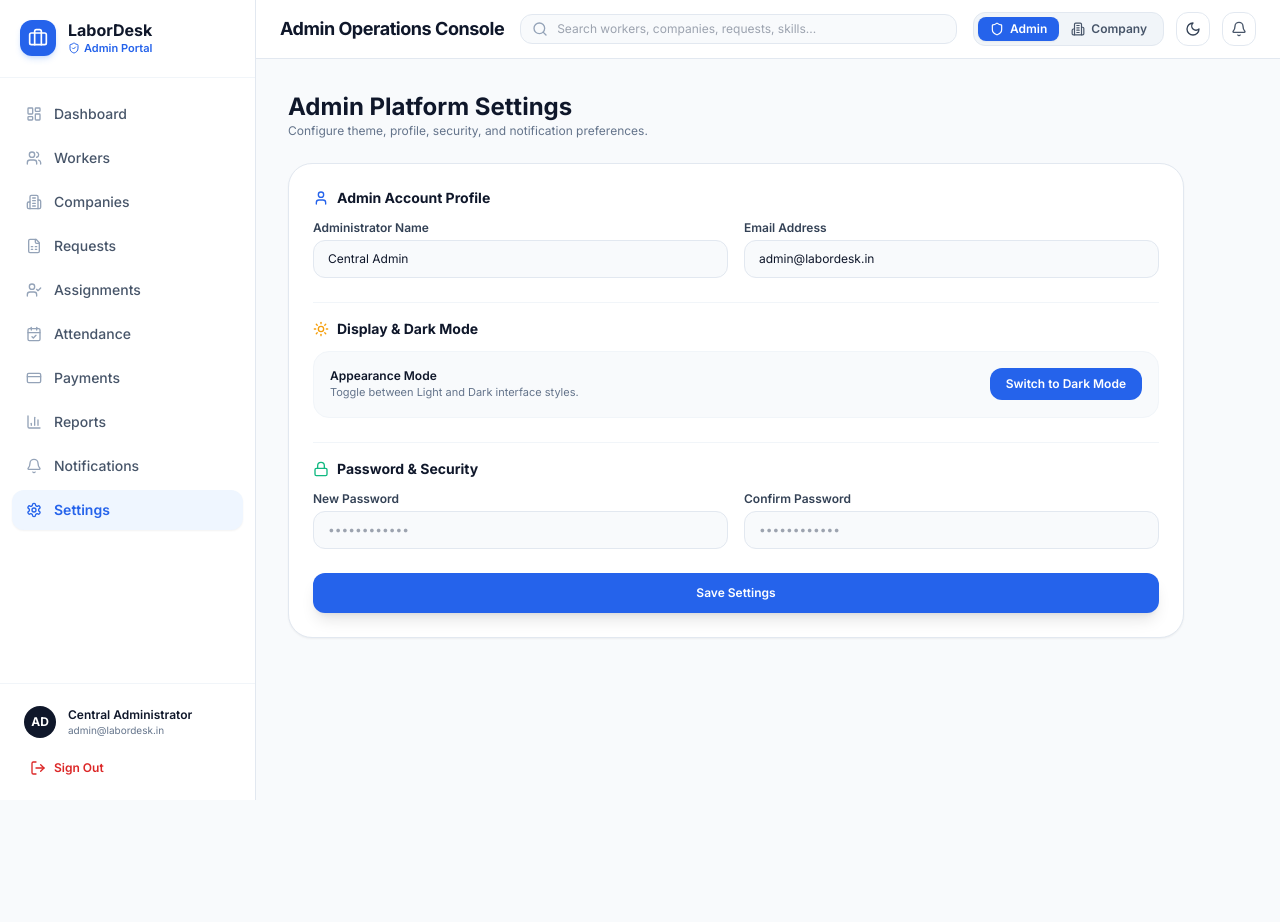
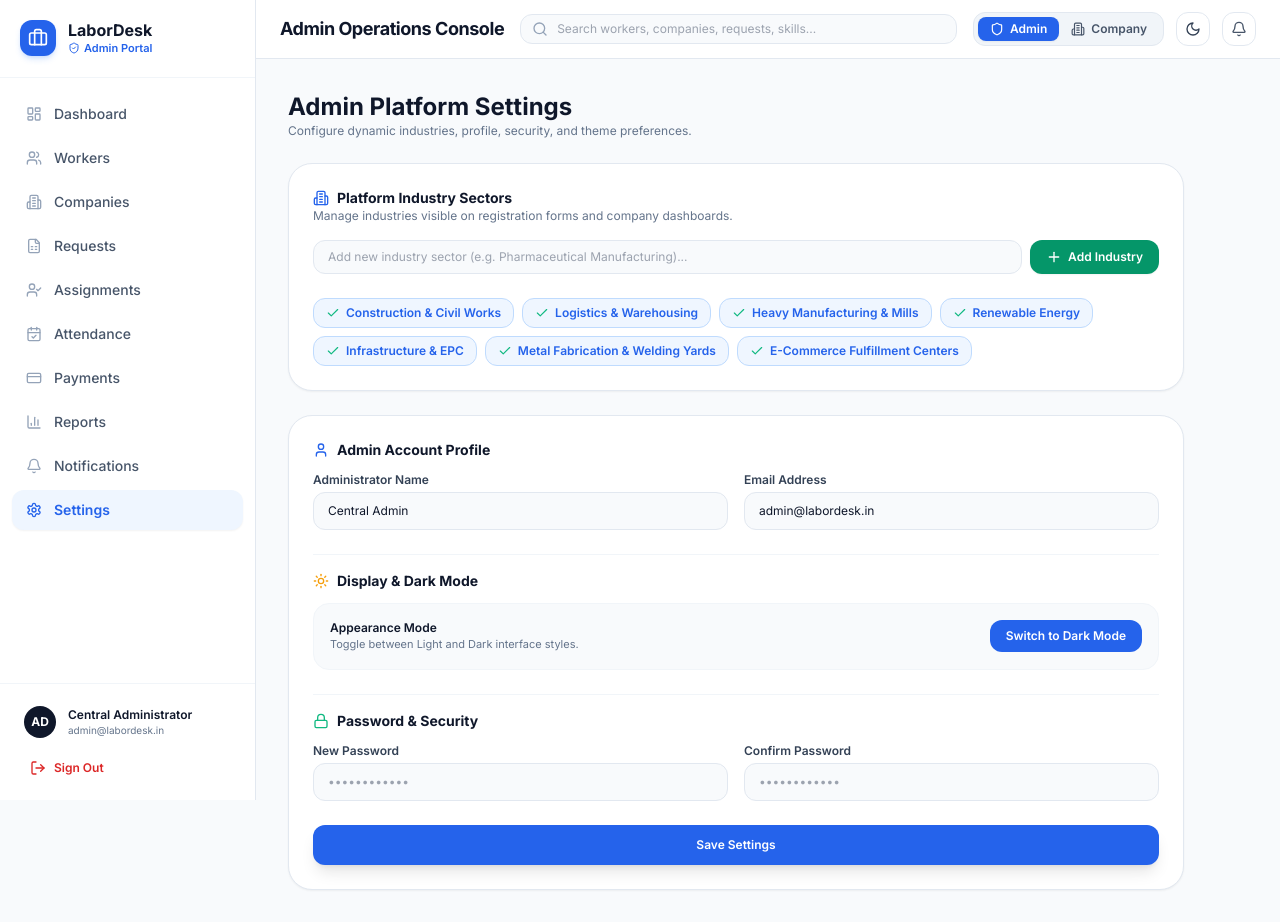
Before and after one commit to Karthik18999/LaborDesk, a Next.js app: page /admin/settings in a window 1280 px wide. Before the commit the page ends 800 px from the top, so only its background shows below. Built offline with nearby package versions, Linux system fonts and the light colour scheme.

Commit message:
dynamic_industries_store_and_admin_manager

```diff
--- a/src/app/admin/settings/page.tsx
+++ b/src/app/admin/settings/page.tsx
@@ -1,11 +1,12 @@
 'use client';
 
-import React from 'react';
+import React, { useState } from 'react';
 import { useApp } from '@/lib/store';
-import { Settings, User, Lock, Sun, Moon, Bell, Globe } from 'lucide-react';
+import { Settings, User, Lock, Sun, Building2, Plus, Check } from 'lucide-react';
 
 export default function AdminSettingsPage() {
-  const { isDarkMode, toggleTheme, addToast } = useApp();
+  const { isDarkMode, toggleTheme, addToast, industries, addIndustry } = useApp();
+  const [newIndustryName, setNewIndustryName] = useState('');
 
   const handleSave = (e: React.FormEvent) => {
     e.preventDefault();
@@ -16,11 +17,60 @@ export default function AdminSettingsPage() {
     });
   };
 
+  const handleAddIndustry = (e: React.FormEvent) => {
+    e.preventDefault();
+    if (!newIndustryName.trim()) return;
+    addIndustry(newIndustryName.trim());
+    setNewIndustryName('');
+  };
+
   return (
     <div className="space-y-6 max-w-4xl">
       <div>
         <h2 className="text-2xl font-bold text-slate-900 dark:text-white">Admin Platform Settings</h2>
-        <p className="text-xs text-slate-500">Configure theme, profile, security, and notification preferences.</p>
+        <p className="text-xs text-slate-500">Configure dynamic industries, profile, security, and theme preferences.</p>
+      </div>
+
+      {/* Dynamic Industry Sector Management */}
+      <div className="bg-white dark:bg-slate-900 border border-slate-200 dark:border-slate-800 rounded-3xl p-6 shadow-sm space-y-4">
+        <div className="flex items-center justify-between">
+          <div>
+            <h3 className="font-bold text-sm text-slate-900 dark:text-white flex items-center gap-2">
+              <Building2 className="w-4 h-4 text-brand-600" /> Platform Industry Sectors
+            </h3>
+            <p className="text-xs text-slate-500">
+              Manage industries visible on registration forms and company dashboards.
+            </p>
+          </div>
+        </div>
+
+        <form onSubmit={handleAddIndustry} className="flex gap-2">
+          <input
+            type="text"
+            value={newIndustryName}
+            onChange={(e) => setNewIndustryName(e.target.value)}
+            placeholder="Add new industry sector (e.g. Pharmaceutical Manufacturing)..."
+            className="flex-1 px-3.5 py-2 text-xs rounded-xl border border-slate-200 dark:border-slate-800 bg-slate-50 dark:bg-slate-800 text-slate-900 dark:text-white"
+          />
+          <button
+            type="submit"
+            className="px-4 py-2 bg-emerald-600 hover:bg-emerald-700 text-white font-semibold text-xs rounded-xl flex items-center gap-1.5 shadow-sm"
+          >
+            <Plus className="w-4 h-4" /> Add Industry
+          </button>
+        </form>
+
+        <div className="flex flex-wrap gap-2 pt-2">
+          {industries.map((ind) => (
+            <span
+              key={ind}
+              className="px-3 py-1.5 rounded-xl bg-brand-50 dark:bg-brand-950/60 text-brand-600 dark:text-brand-400 border border-brand-200 dark:border-brand-900 text-xs font-semibold flex items-center gap-1.5"
+            >
+              <Check className="w-3.5 h-3.5 text-emerald-500" />
+              {ind}
+            </span>
+          ))}
+        </div>
       </div>
 
       <div className="bg-white dark:bg-slate-900 border border-slate-200 dark:border-slate-800 rounded-3xl p-6 shadow-sm space-y-6">
--- a/src/app/register-company/page.tsx
+++ b/src/app/register-company/page.tsx
@@ -2,18 +2,19 @@
 
 import React, { useState } from 'react';
 import { useApp } from '@/lib/store';
-import { Briefcase, Building2, CheckCircle2, ArrowRight } from 'lucide-react';
+import { Briefcase, Building2, ArrowRight, Plus } from 'lucide-react';
 import Link from 'next/link';
 import { useRouter } from 'next/navigation';
 
 export default function RegisterCompanyPage() {
-  const { addCompany, setRole } = useApp();
+  const { industries, addCompany, setRole, addIndustry } = useApp();
   const router = useRouter();
 
   const [formData, setFormData] = useState({
     companyName: '',
     gstNumber: '',
-    industry: 'Construction & Civil Works',
+    industry: industries[0] || 'Construction & Civil Works',
+    customIndustry: '',
     officeAddress: '',
     contactPerson: '',
     phone: '',
@@ -21,12 +22,28 @@ export default function RegisterCompanyPage() {
     subscriptionPlan: 'Pro' as 'Basic' | 'Pro' | 'Enterprise',
   });
 
+  const [showCustomInput, setShowCustomInput] = useState(false);
+
   const handleSubmit = (e: React.FormEvent) => {
     e.preventDefault();
+    let finalIndustry = formData.industry;
+    if (showCustomInput && formData.customIndustry.trim()) {
+      finalIndustry = formData.customIndustry.trim();
+      addIndustry(finalIndustry);
+    }
+
     addCompany({
-      ...formData,
+      companyName: formData.companyName,
+      gstNumber: formData.gstNumber,
+      industry: finalIndustry,
+      officeAddress: formData.officeAddress,
+      contactPerson: formData.contactPerson,
+      phone: formData.phone,
+      email: formData.email,
+      subscriptionPlan: formData.subscriptionPlan,
       status: 'Active',
     });
+
     setRole('company');
     router.push('/company');
   };
@@ -78,17 +95,44 @@ export default function RegisterCompanyPage() {
 
               <div>
                 <label className="block text-xs font-semibold text-slate-700 dark:text-slate-300 mb-1">Industry Sector</label>
-                <select
-                  value={formData.industry}
-                  onChange={(e) => setFormData({ ...formData, industry: e.target.value })}
-                  className="w-full px-3.5 py-2.5 text-xs rounded-xl border border-slate-200 dark:border-slate-800 bg-slate-50 dark:bg-slate-800 text-slate-900 dark:text-white focus:outline-none focus:ring-2 focus:ring-brand-500/40"
-                >
-                  <option>Construction & Civil Works</option>
-                  <option>Logistics & Warehousing</option>
-                  <option>Heavy Manufacturing</option>
-                  <option>Renewable Energy</option>
-                  <option>Infrastructure & EPC</option>
-                </select>
+                {!showCustomInput ? (
+                  <select
+                    value={formData.industry}
+                    onChange={(e) => {
+                      if (e.target.value === 'ADD_NEW') {
+                        setShowCustomInput(true);
+                      } else {
+                        setFormData({ ...formData, industry: e.target.value });
+                      }
+                    }}
+                    className="w-full px-3.5 py-2.5 text-xs rounded-xl border border-slate-200 dark:border-slate-800 bg-slate-50 dark:bg-slate-800 text-slate-900 dark:text-white font-medium"
+                  >
+                    {industries.map((ind) => (
+                      <option key={ind} value={ind}>
+                        {ind}
+                      </option>
+                    ))}
+                    <option value="ADD_NEW">+ Add Custom Industry...</option>
+                  </select>
+                ) : (
+                  <div className="flex gap-2">
+                    <input
+                      required
+                      type="text"
+                      value={formData.customIndustry}
+                      onChange={(e) => setFormData({ ...formData, customIndustry: e.target.value })}
+                      placeholder="Custom Industry Name"
+                      className="flex-1 px-3.5 py-2.5 text-xs rounded-xl border border-brand-500 bg-slate-50 dark:bg-slate-800 text-slate-900 dark:text-white"
+                    />
+                    <button
+                      type="button"
+                      onClick={() => setShowCustomInput(false)}
+                      className="px-2.5 py-2 text-[10px] font-bold bg-slate-200 dark:bg-slate-700 rounded-xl"
+                    >
+                      Cancel
+                    </button>
+                  </div>
+                )}
               </div>
             </div>
 
--- a/src/components/landing/RegisterModal.tsx
+++ b/src/components/landing/RegisterModal.tsx
@@ -2,17 +2,18 @@
 
 import React, { useState } from 'react';
 import { useApp } from '@/lib/store';
-import { X, Building2, CheckCircle2 } from 'lucide-react';
+import { X, Building2, Plus } from 'lucide-react';
 import { useRouter } from 'next/navigation';
 
 export default function RegisterModal({ isOpen, onClose }: { isOpen: boolean; onClose: () => void }) {
-  const { addCompany, setRole, setCurrentCompanyId } = useApp();
+  const { industries, addCompany, setRole, addIndustry } = useApp();
   const router = useRouter();
 
   const [formData, setFormData] = useState({
     companyName: '',
     gstNumber: '',
-    industry: 'Construction & Civil Works',
+    industry: industries[0] || 'Construction & Civil Works',
+    customIndustry: '',
     officeAddress: '',
     contactPerson: '',
     phone: '',
@@ -20,14 +21,30 @@ export default function RegisterModal({ isOpen, onClose }: { isOpen: boolean; on
     subscriptionPlan: 'Pro' as 'Basic' | 'Pro' | 'Enterprise',
   });
 
+  const [showCustomInput, setShowCustomInput] = useState(false);
+
   if (!isOpen) return null;
 
   const handleSubmit = (e: React.FormEvent) => {
     e.preventDefault();
+    let finalIndustry = formData.industry;
+    if (showCustomInput && formData.customIndustry.trim()) {
+      finalIndustry = formData.customIndustry.trim();
+      addIndustry(finalIndustry);
+    }
+
     addCompany({
-      ...formData,
+      companyName: formData.companyName,
+      gstNumber: formData.gstNumber,
+      industry: finalIndustry,
+      officeAddress: formData.officeAddress,
+      contactPerson: formData.contactPerson,
+      phone: formData.phone,
+      email: formData.email,
+      subscriptionPlan: formData.subscriptionPlan,
       status: 'Active',
     });
+
     setRole('company');
     onClose();
     router.push('/company');
@@ -80,18 +97,47 @@ export default function RegisterModal({ isOpen, onClose }: { isOpen: boolean; on
             </div>
 
             <div>
-              <label className="block text-xs font-semibold text-slate-700 dark:text-slate-300 mb-1">Industry</label>
-              <select
-                value={formData.industry}
-                onChange={(e) => setFormData({ ...formData, industry: e.target.value })}
-                className="w-full px-3.5 py-2.5 text-xs rounded-xl border border-slate-200 dark:border-slate-800 bg-slate-50 dark:bg-slate-800 text-slate-900 dark:text-white focus:outline-none focus:ring-2 focus:ring-brand-500/40"
-              >
-                <option>Construction & Civil Works</option>
-                <option>Logistics & Warehousing</option>
-                <option>Heavy Manufacturing</option>
-                <option>Renewable Energy</option>
-                <option>Infrastructure & EPC</option>
-              </select>
+              <label className="block text-xs font-semibold text-slate-700 dark:text-slate-300 mb-1">Industry Sector</label>
+              {!showCustomInput ? (
+                <div className="space-y-1">
+                  <select
+                    value={formData.industry}
+                    onChange={(e) => {
+                      if (e.target.value === 'ADD_NEW') {
+                        setShowCustomInput(true);
+                      } else {
+                        setFormData({ ...formData, industry: e.target.value });
+                      }
+                    }}
+                    className="w-full px-3.5 py-2.5 text-xs rounded-xl border border-slate-200 dark:border-slate-800 bg-slate-50 dark:bg-slate-800 text-slate-900 dark:text-white focus:outline-none focus:ring-2 focus:ring-brand-500/40 font-medium"
+                  >
+                    {industries.map((ind) => (
+                      <option key={ind} value={ind}>
+                        {ind}
+                      </option>
+                    ))}
+                    <option value="ADD_NEW">+ Add New Custom Industry...</option>
+                  </select>
+                </div>
+              ) : (
+                <div className="flex gap-2">
+                  <input
+                    required
+                    type="text"
+                    value={formData.customIndustry}
+                    onChange={(e) => setFormData({ ...formData, customIndustry: e.target.value })}
+                    placeholder="Enter Custom Industry"
+                    className="flex-1 px-3.5 py-2.5 text-xs rounded-xl border border-brand-500 bg-slate-50 dark:bg-slate-800 text-slate-900 dark:text-white"
+                  />
+                  <button
+                    type="button"
+                    onClick={() => setShowCustomInput(false)}
+                    className="px-2.5 py-2 text-[10px] font-bold bg-slate-200 dark:bg-slate-700 rounded-xl"
+                  >
+                    Cancel
+                  </button>
+                </div>
+              )}
             </div>
           </div>
 
--- a/src/lib/store.tsx
+++ b/src/lib/store.tsx
@@ -29,6 +29,16 @@ export interface ToastMessage {
   variant?: 'default' | 'success' | 'warning' | 'destructive';
 }
 
+const DEFAULT_INDUSTRIES = [
+  'Construction & Civil Works',
+  'Logistics & Warehousing',
+  'Heavy Manufacturing & Mills',
+  'Renewable Energy',
+  'Infrastructure & EPC',
+  'Metal Fabrication & Welding Yards',
+  'E-Commerce Fulfillment Centers',
+];
+
 interface AppContextType {
   // Theme
   isDarkMode: boolean;
@@ -39,6 +49,10 @@ interface AppContextType {
   setRole: (role: UserRole | 'guest') => void;
   currentCompany: Company | null;
   setCurrentCompanyId: (id: string) => void;
+
+  // Dynamic Industries
+  industries: string[];
+  addIndustry: (industryName: string) => void;
 
   // Data Collections
   workers: Worker[];
@@ -90,6 +104,8 @@ export function AppProvider({ children }: { children: React.ReactNode }) {
   const [role, setRole] = useState<UserRole | 'guest'>('guest');
   const [currentCompanyId, setCurrentCompanyId] = useState<string>('CMP-2001');
 
+  const [industries, setIndustries] = useState<string[]>(DEFAULT_INDUSTRIES);
+
   const [workers, setWorkers] = useState<Worker[]>(INITIAL_WORKERS);
   const [companies, setCompanies] = useState<Company[]>(INITIAL_COMPANIES);
   const [requests, setRequests] = useState<WorkerRequest[]>(INITIAL_REQUESTS);
@@ -100,7 +116,6 @@ export function AppProvider({ children }: { children: React.ReactNode }) {
   const [searchQuery, setSearchQuery] = useState<string>('');
   const [toasts, setToasts] = useState<ToastMessage[]>([]);
 
-  // Dark Mode toggle
   useEffect(() => {
     if (isDarkMode) {
       document.documentElement.classList.add('dark');
@@ -121,6 +136,17 @@ export function AppProvider({ children }: { children: React.ReactNode }) {
 
   const removeToast = (id: string) => {
     setToasts((prev) => prev.filter((t) => t.id !== id));
+  };
+
+  const addIndustry = (industryName: string) => {
+    const trimmed = industryName.trim();
+    if (!trimmed || industries.includes(trimmed)) return;
+    setIndustries((prev) => [...prev, trimmed]);
+    addToast({
+      title: 'New Industry Added',
+      description: `'${trimmed}' is now available across registration forms & dashboards.`,
+      variant: 'success',
+    });
   };
 
   const addWorker = (newWorkerData: Omit<Worker, 'id' | 'registeredAt'>) => {
@@ -176,12 +202,17 @@ export function AppProvider({ children }: { children: React.ReactNode }) {
     };
     setCompanies((prev) => [newCompany, ...prev]);
 
+    // Ensure industry is added if new
+    if (newCompany.industry && !industries.includes(newCompany.industry)) {
+      setIndustries((prev) => [...prev, newCompany.industry]);
+    }
+
     // Send admin notification
     setNotifications((prev) => [
       {
         id: `NOTIF-${Date.now()}`,
         title: 'New Company Registered',
-        message: `${newCompany.companyName} submitted GST registration for verification.`,
+        message: `${newCompany.companyName} submitted GST registration under ${newCompany.industry}.`,
         recipientRole: 'admin',
         timestamp: 'Just now',
         read: false,
@@ -192,7 +223,7 @@ export function AppProvider({ children }: { children: React.ReactNode }) {
 
     addToast({
       title: 'Registration Received',
-      description: `Welcome to Labor Desk, ${newCompany.companyName}! Your registration is pending admin approval.`,
+      description: `Welcome to Labor Desk, ${newCompany.companyName}! Your registration is active.`,
       variant: 'success',
     });
   };
@@ -350,6 +381,8 @@ export function AppProvider({ children }: { children: React.ReactNode }) {
         setRole,
         currentCompany,
         setCurrentCompanyId,
+        industries,
+        addIndustry,
         workers,
         companies,
         requests,
```
